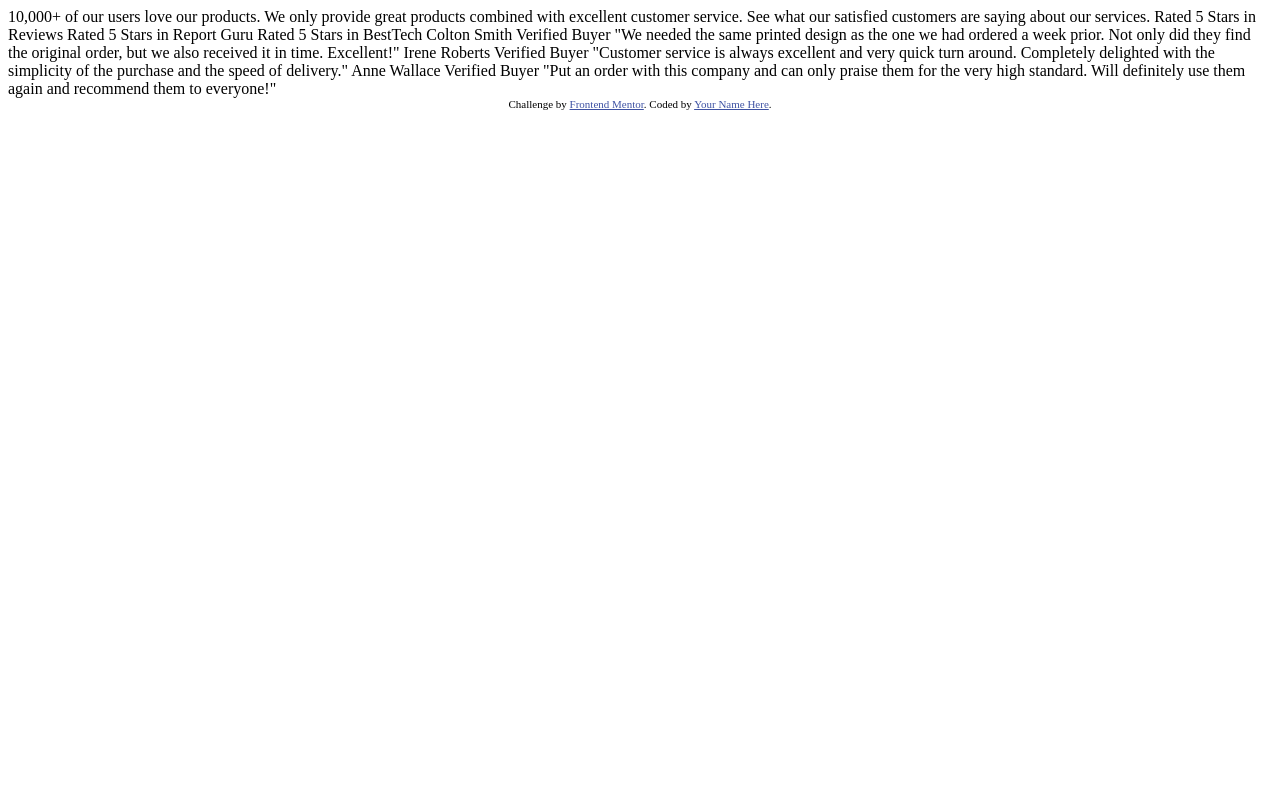
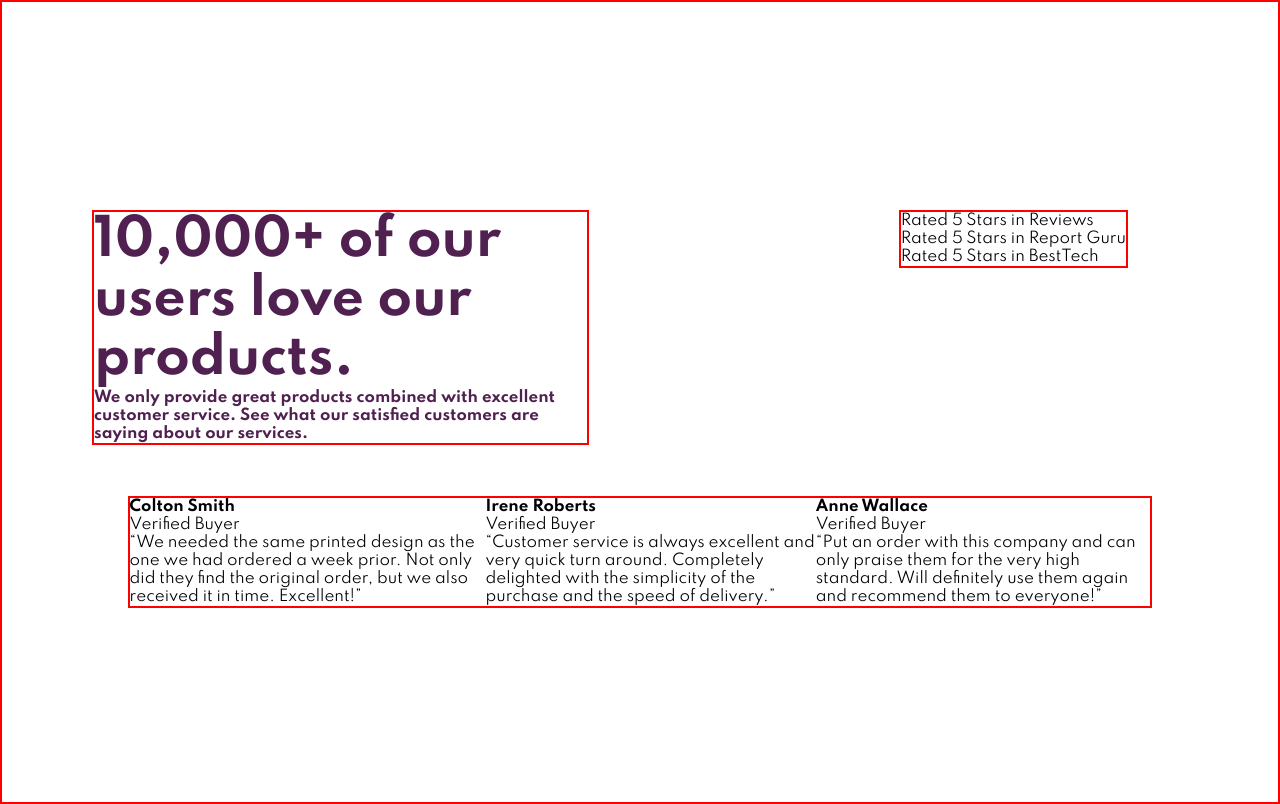
Before and after one commit to Vitor100Ce/social-proof-section-master, a plain HTML site: page index.html in a window 1280 px wide. Drawn offline with Linux system fonts and the light colour scheme.

Commit message:
added classes html e comecei o CSS

```diff
--- /dev/null
+++ b/css/style.css
@@ -0,0 +1,54 @@
+*{
+    margin: 0;
+    padding: 0;
+    font-family: 'Spartan', sans-serif;
+    font-size: 15px;
+}
+
+body{
+    height: 100vh;
+    width: 100vw;
+}
+
+.container{
+    display: flex;
+    justify-content: center;
+    align-items: center;
+    padding: 0 6rem;
+    height: 100%;
+    border: 2px red solid;
+    position: relative;
+}
+
+.container__top{
+    display: flex;
+    margin-bottom: 10rem;
+}
+
+.title{
+    color: hsl(300, 43%, 22%);
+    width: 45%;
+    border: 2px solid red;
+
+}
+
+.title__description{
+    font-size: 50px;
+}
+
+.rated{
+    border: 2px solid red;
+    position: absolute;
+    right: 10rem;
+}
+
+.quote{
+    border: solid red 2px;
+    display: flex;
+    align-self: center;
+    justify-content: space-between;
+    position: absolute;
+    width: 80%;
+    margin-top: 20rem;
+
+}
--- a/index.html
+++ b/index.html
@@ -3,59 +3,58 @@
   <head>
     <meta charset="UTF-8" />
     <meta name="viewport" content="width=device-width, initial-scale=1.0" />
-    <!-- displays site properly based on user's device -->
-
-    <link
-      rel="icon"
-      type="image/png"
-      sizes="32x32"
-      href="./images/favicon-32x32.png"
-    />
+    <link rel="icon"type="image/png"sizes="32x32" href="./images/favicon-32x32.png"/>
+    <link href="https://fonts.googleapis.com/css2?family=Spartan:wght@400;500;700&display=swap" rel="stylesheet">
+    <link rel="stylesheet" href="css/style.css">
 
     <title>Frontend Mentor | Social proof section</title>
 
-    <!-- Feel free to remove these styles or customise in your own stylesheet 👍 -->
-    <style>
-      .attribution {
-        font-size: 11px;
-        text-align: center;
-      }
-      .attribution a {
-        color: hsl(228, 45%, 44%);
-      }
-    </style>
+
   </head>
   <body>
-    10,000+ of our users love our products.
 
-    We only provide great products combined with excellent customer service.
-    See what our satisfied customers are saying about our services.
+    <div class="container">
 
-    Rated 5 Stars in Reviews
-    Rated 5 Stars in Report Guru
-    Rated 5 Stars in BestTech
+      <div class="container__top">
+        <article class="title">
+          <h1 class="title__description">10,000+ of our users love our products.</h1>
 
-    Colton Smith
-    Verified Buyer
-    "We needed the same printed design as the one we had ordered a week prior.
-    Not only did they find the original order, but we also received it in time.
-    Excellent!"
+          <h2>  We only provide great products combined with excellent customer service.
+            See what our satisfied customers are saying about our services.</h2>
+        </article>
 
-    Irene Roberts
-    Verified Buyer
-    "Customer service is always excellent and very quick turn around. Completely
-    delighted with the simplicity of the purchase and the speed of delivery."
+        <div class="rated">
+          <div class="rated__item">Rated 5 Stars in Reviews</div>
+          <div class="rated__item">Rated 5 Stars in Report Guru</div>
+          <div class="rated__item">Rated 5 Stars in BestTech</div>
+        </div>
+      </div>
 
-    Anne Wallace
-    Verified Buyer
-    "Put an order with this company and can only praise them for the very high
-    standard. Will definitely use them again and recommend them to everyone!"
+      <div class="quote">
+        <div class="quote__card">
+          <h4 class="quote__name">Colton Smith </h4>
+          <p class="quote__buyer">Verified Buyer</p>
+          <q class="quote__cite">We needed the same printed design as the one we had ordered a week prior.
+            Not only did they find the original order, but we also received it in time.
+            Excellent!</q>
+        </div>
 
-    <div class="attribution">
-      Challenge by
-      <a href="https://www.frontendmentor.io?ref=challenge" target="_blank"
-        >Frontend Mentor</a
-      >. Coded by <a href="#">Your Name Here</a>.
+        <div class="quote__card">
+          <h4 class="quote__name">Irene Roberts</h4>
+          <p class="quote__buyer">Verified Buyer</p>
+          <q class="quote__cite">Customer service is always excellent and very quick turn around. Completely
+            delighted with the simplicity of the purchase and the speed of delivery.</q>
+        </div>
+
+        <div class="quote__card">
+          <h4 class="quote__name">Anne Wallace</h4>
+          <p class="quote__buyer">Verified Buyer</p>
+          <q class="quote__cite">Put an order with this company and can only praise them for the very high
+            standard. Will definitely use them again and recommend them to everyone!</q>
+        </div>
+
+      </div>
+
     </div>
   </body>
 </html>
```
